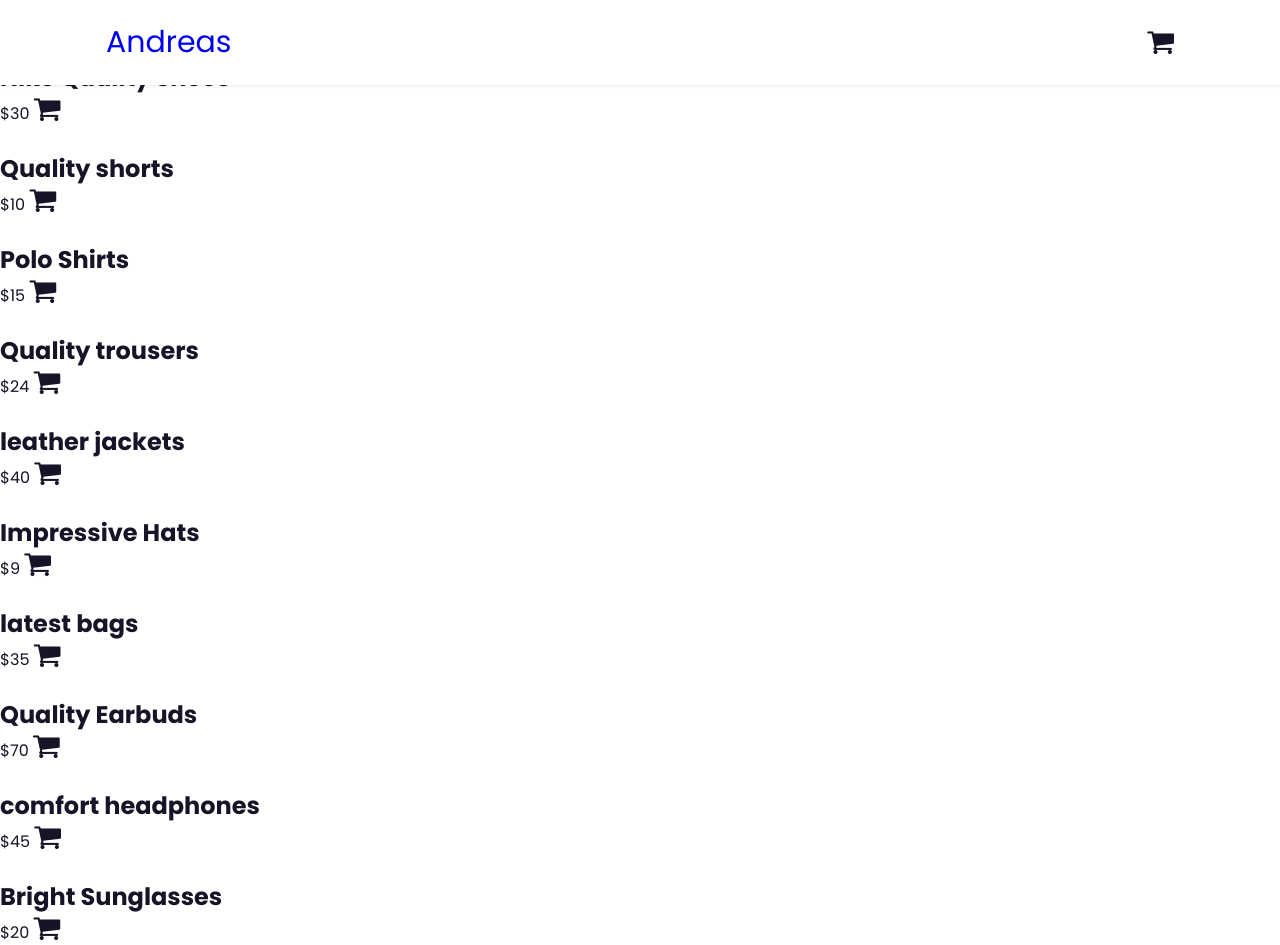
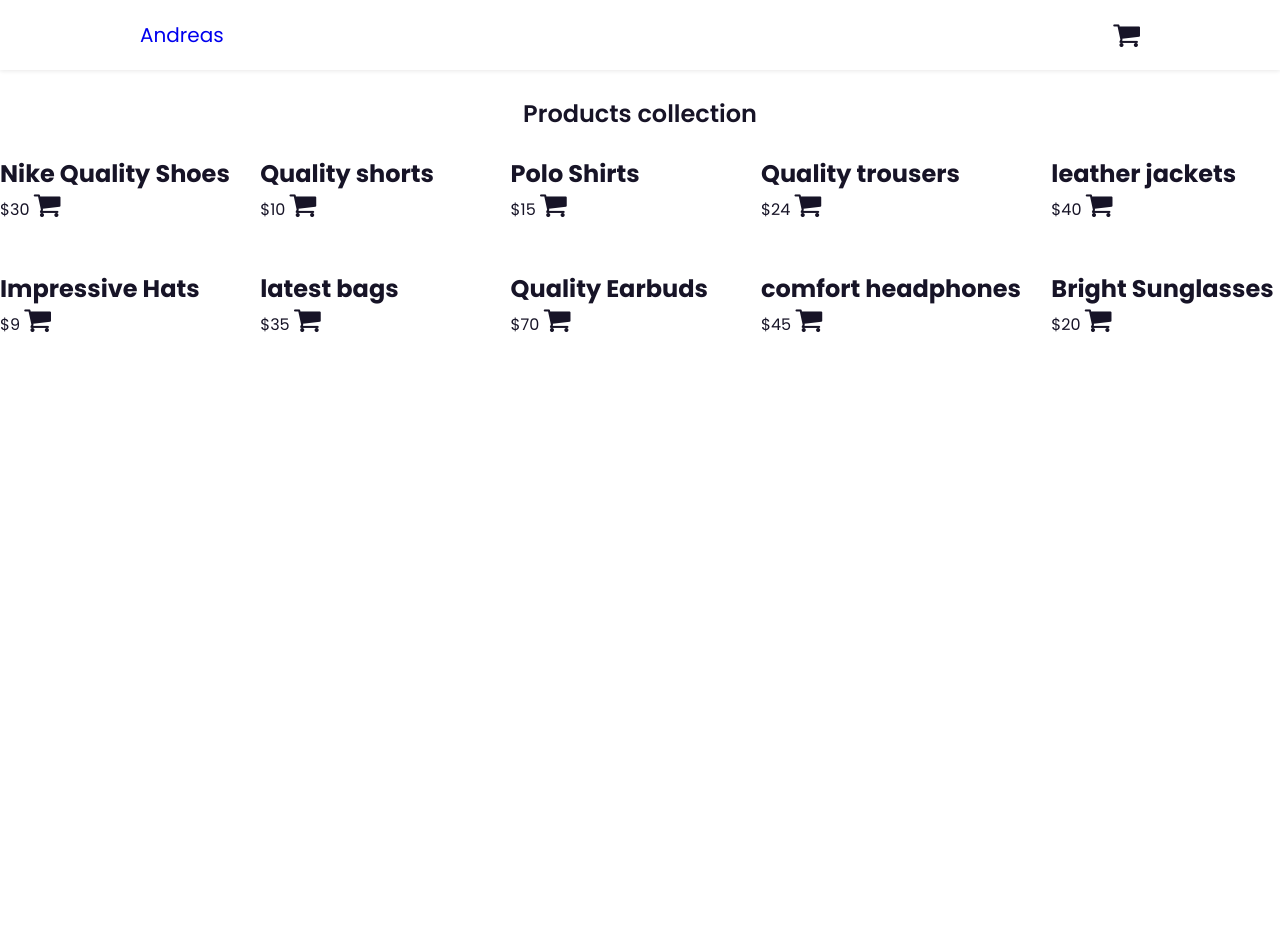
Before and after one commit to Andrew-comm/Shopping-Site, a plain HTML site: page index.html in a window 1280 px wide. After the commit the page ends 800 px from the top, so only its background shows below. Drawn offline with Linux system fonts and the light colour scheme; a script that the page names is missing.

Commit message:
styled added items

```diff
--- a/style.css
+++ b/style.css
@@ -18,10 +18,16 @@
 
 }
 .container{
-    max-width: 1068px;
+    max-width: 1000px;
     margin: auto;
     width: 100%;
 }
+
+section{
+    padding: 4rem 0 3rem;
+
+}
+
 #cart{
     font-size: 1.8rem;
     cursor: pointer;
@@ -33,7 +39,7 @@ body{
     color: var(--text-color);
 }
 header{
-    font-size: 30px;
+    font-size: 20px;
     position: fixed;
     top: 0;
     left: 0;
@@ -50,3 +56,16 @@ header{
 
 
 }
+.section-title{
+    font-size: 1.5rem;
+    font-weight: 600;
+    text-align: center;
+}
+.shop{
+    margin-top: 2rem;
+}
+.shop-container{
+    display: grid;
+    grid-template-columns: repeat(auto-fit,minmax(220px,auto));
+    gap: 1.5rem;
+}
```
